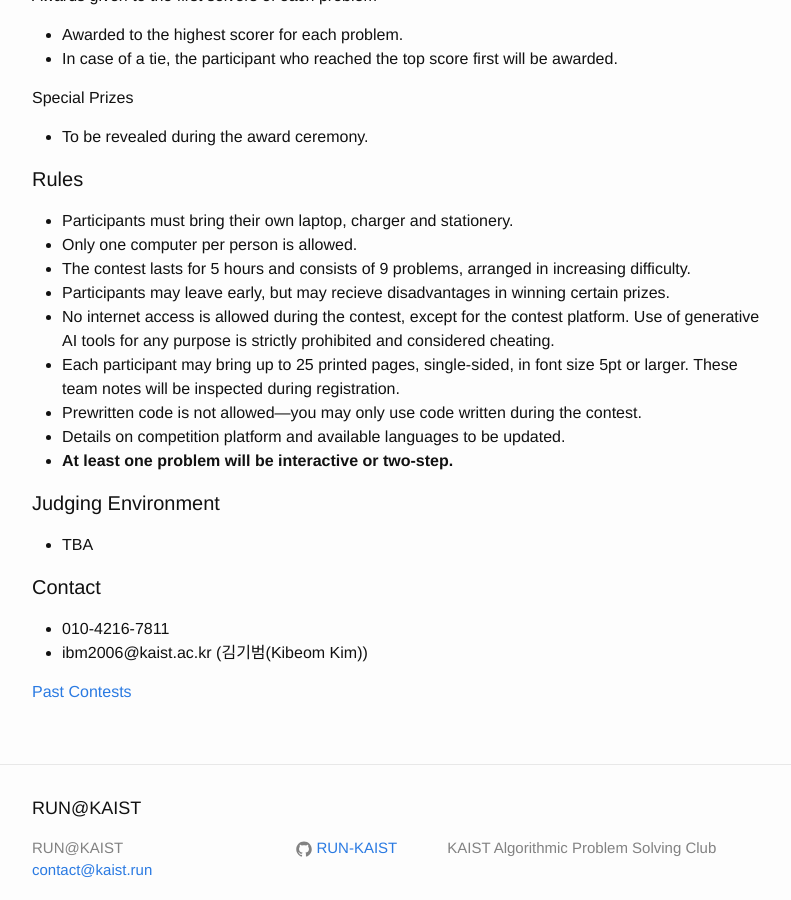
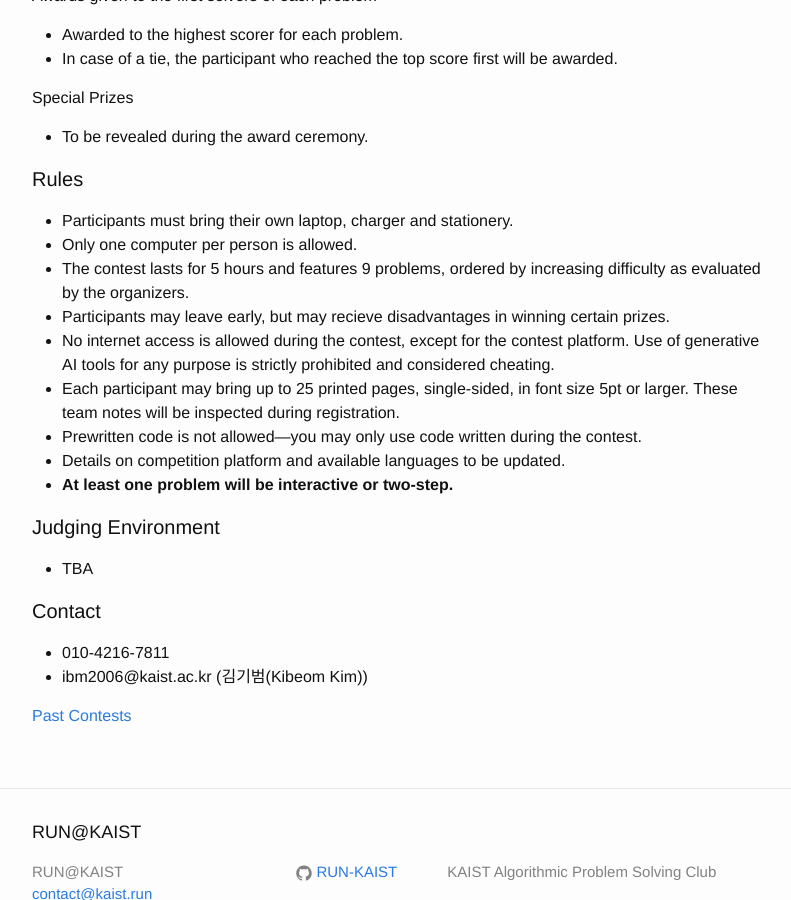
Before and after one commit to RUN-KAIST/kaist.run, a Jekyll site: the page built from contests/2026spring_en.md, in a window 1280 px wide and 900 px high, scrolled down 1322 px. Shown: the whole window, without its empty margins (238-1029 px from the left). Built offline with Jekyll 4.4.1, drawn with Linux system fonts in a browser that asks for light colours.

Commit message:
Update 2026spring_en.md

```diff
--- a/contests/2026spring_en.md
+++ b/contests/2026spring_en.md
@@ -47,7 +47,7 @@ Special Prizes
 
 - Participants must bring their own laptop, charger and stationery.
 - Only one computer per person is allowed.
-- The contest lasts for 5 hours and consists of 9 problems, arranged in increasing difficulty.
+- The contest lasts for 5 hours and features 9 problems, ordered by increasing difficulty as evaluated by the organizers.
 - Participants may leave early, but may recieve disadvantages in winning certain prizes.
 - No internet access is allowed during the contest, except for the contest platform. Use of generative AI tools for any purpose is strictly prohibited and considered cheating.
 - Each participant may bring up to 25 printed pages, single-sided, in font size 5pt or larger. These team notes will be inspected during registration.
```
